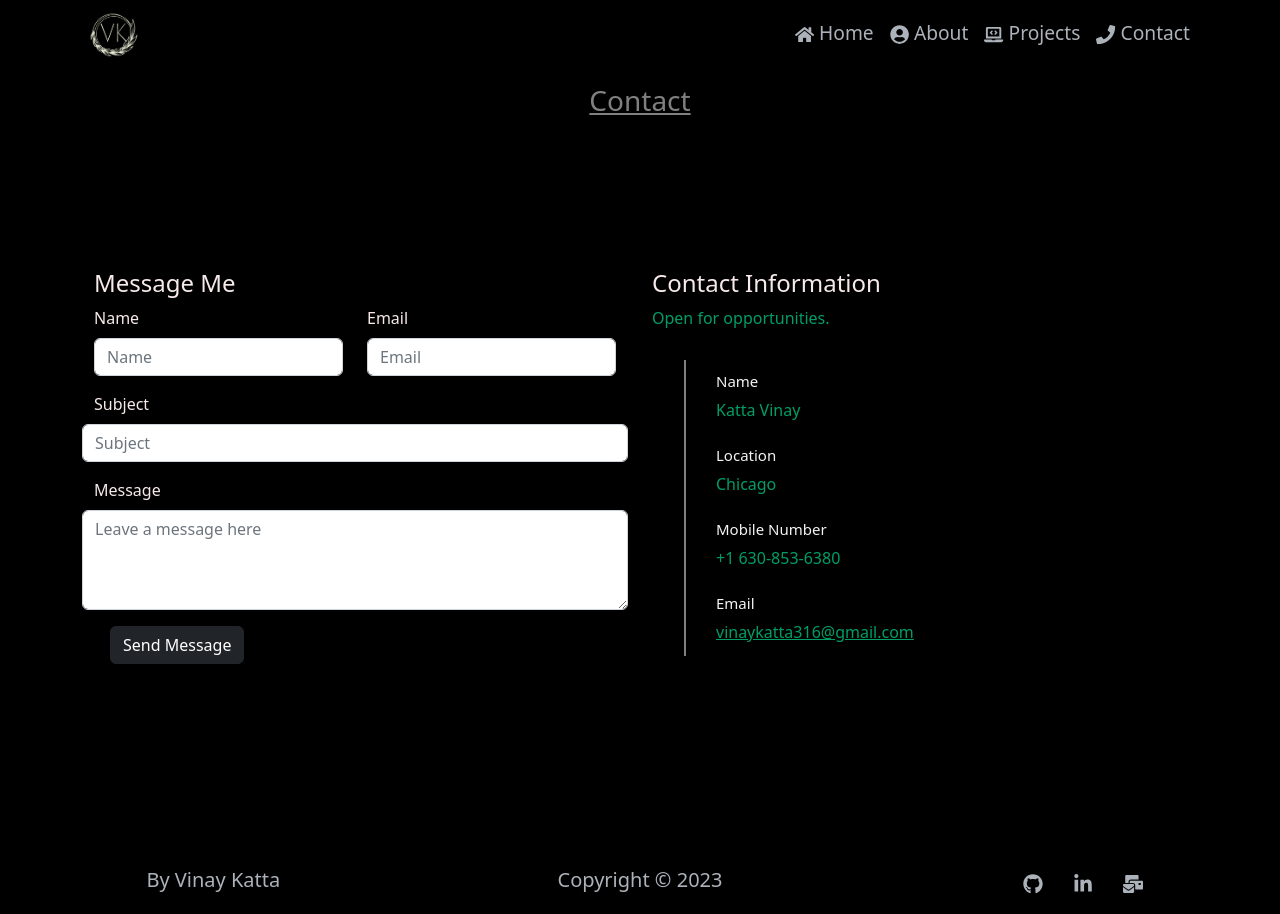
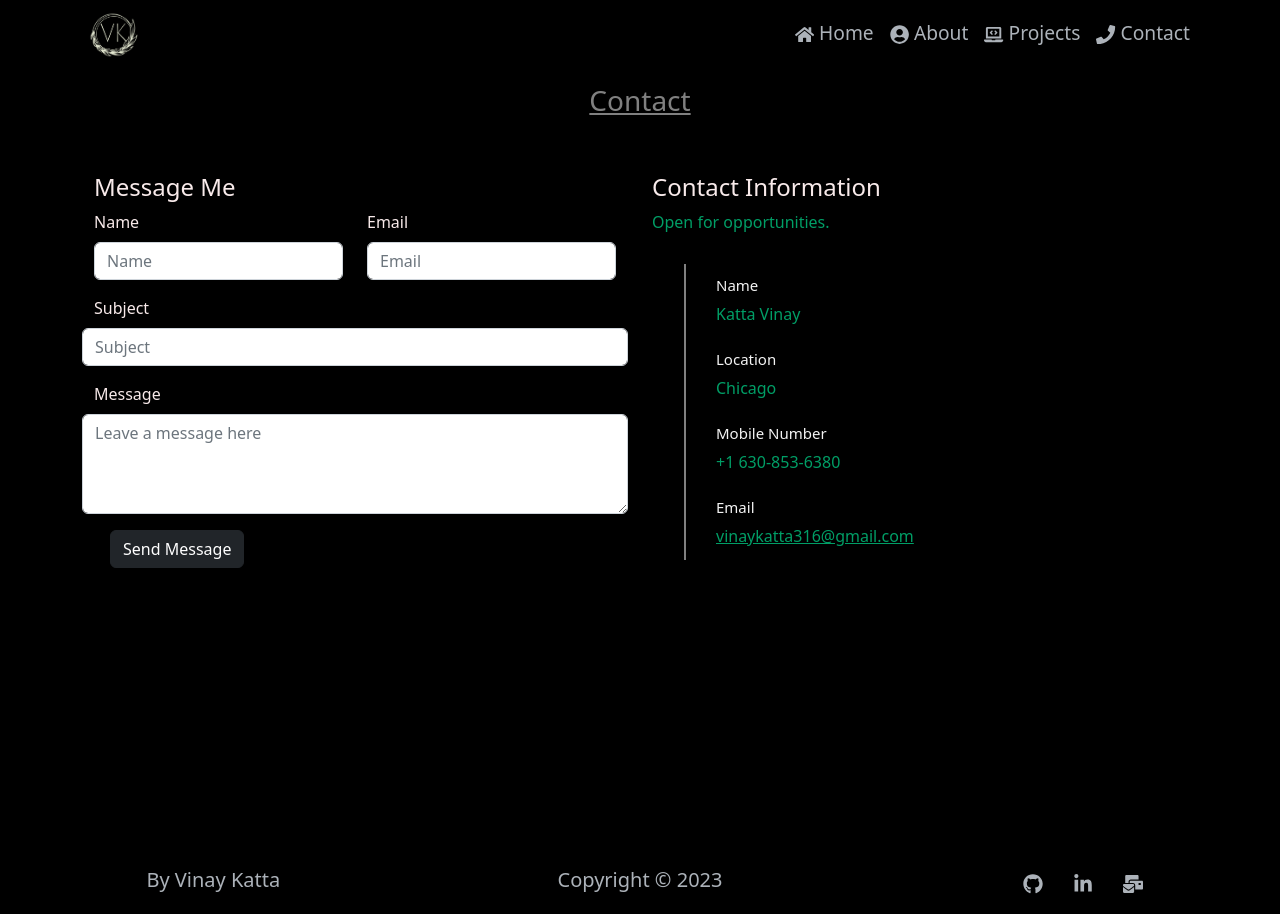
Before and after one commit to vkatta316/my-profile, a React (Create React App) app: page /contact in a window 1280 px wide. Built offline with nearby package versions, Linux system fonts and the light colour scheme.

Commit message:
Update styling for Contact page

```diff
--- a/src/components/body/Home.jsx
+++ b/src/components/body/Home.jsx
@@ -1,6 +1,5 @@
 import React from 'react'
-import { motion } from 'framer-motion'
-import landingImage from "../../images/Pic.png";
+
 
 function Home() {
   document.title = "Home"
@@ -15,16 +14,8 @@ function Home() {
         <p className="description">
           I am a Full stack developer
         </p>
+      </div>
 
-
-      </div>
-      <div className="image-container">
-        {/* <motion.img
-          className="landingImage"
-          src={landingImage}
-          alt=""
-        /> */}
-      </div>
     </section>
   )
 }
--- a/src/index.css
+++ b/src/index.css
@@ -156,14 +156,8 @@ section {
 }
 
 
-.contactWrap {
-  padding-top: 8rem;
-  padding-left: 8rem;
-}
-
-.contentContainer{
+.contentContainer, .contactWrap {
   padding-top: 2rem;
-
 }
 
 
```
